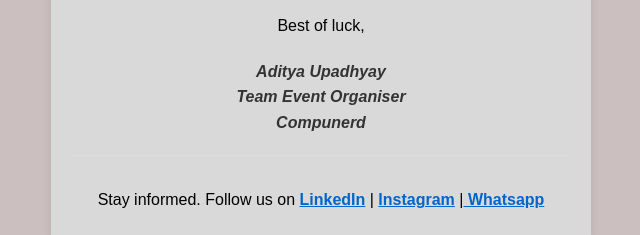
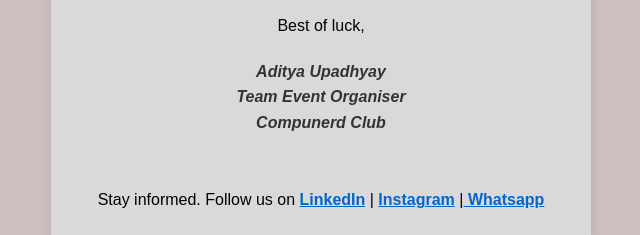
Before and after one commit to iamadityaupadhyay/QUIZ, a plain HTML site: page index.html in a window 1280 px wide. Shown: the part 1232-1467 px from the top of the page, 319-959 px from the left. Drawn offline with Linux system fonts and the light colour scheme.

Commit message:
Update index.html

```diff
--- a/index.html
+++ b/index.html
@@ -135,7 +135,7 @@
         <p>Thank you for being a part of DevMind 1.0! 🌟</p>
         <p>Best of luck,</p>
 
-        <p class="signature">Aditya Upadhyay<br>Team Event Organiser<br>Compunerd</p>
+        <p class="signature">Aditya Upadhyay<br>Team Event Organiser<br>Compunerd Club</p>
 
         <div class="footer">
             <p>Stay informed. Follow us on <a href="https://www.linkedin.com/company/compunerd/"
```
